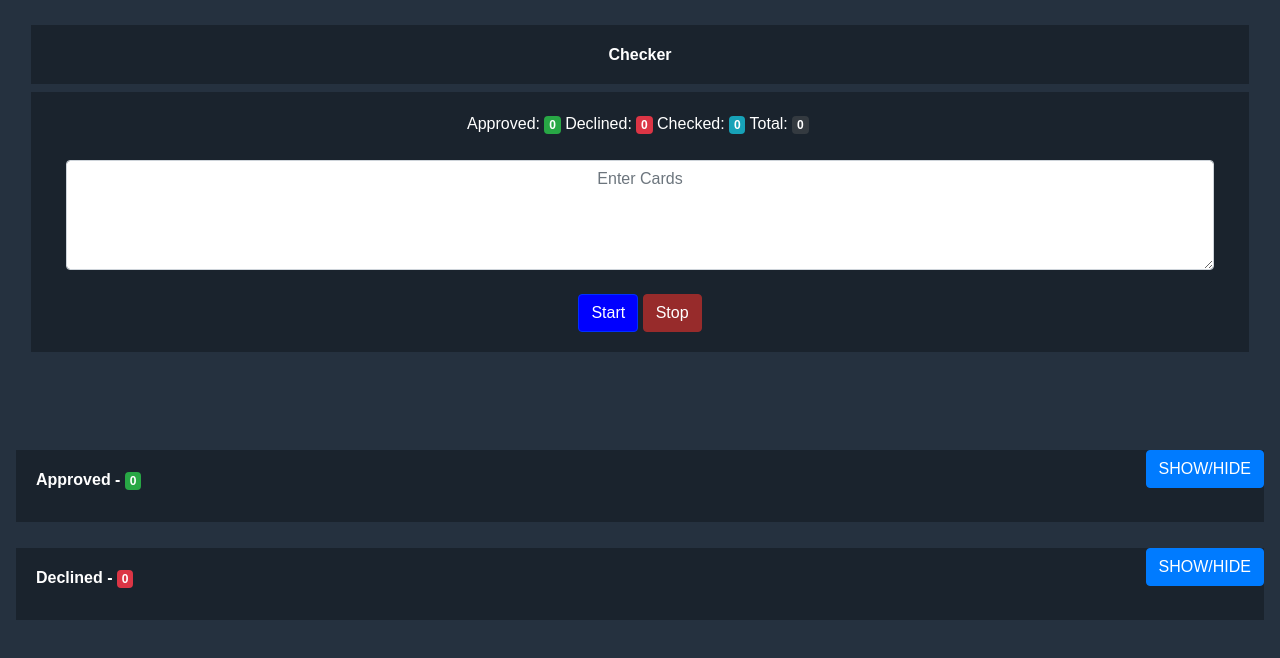
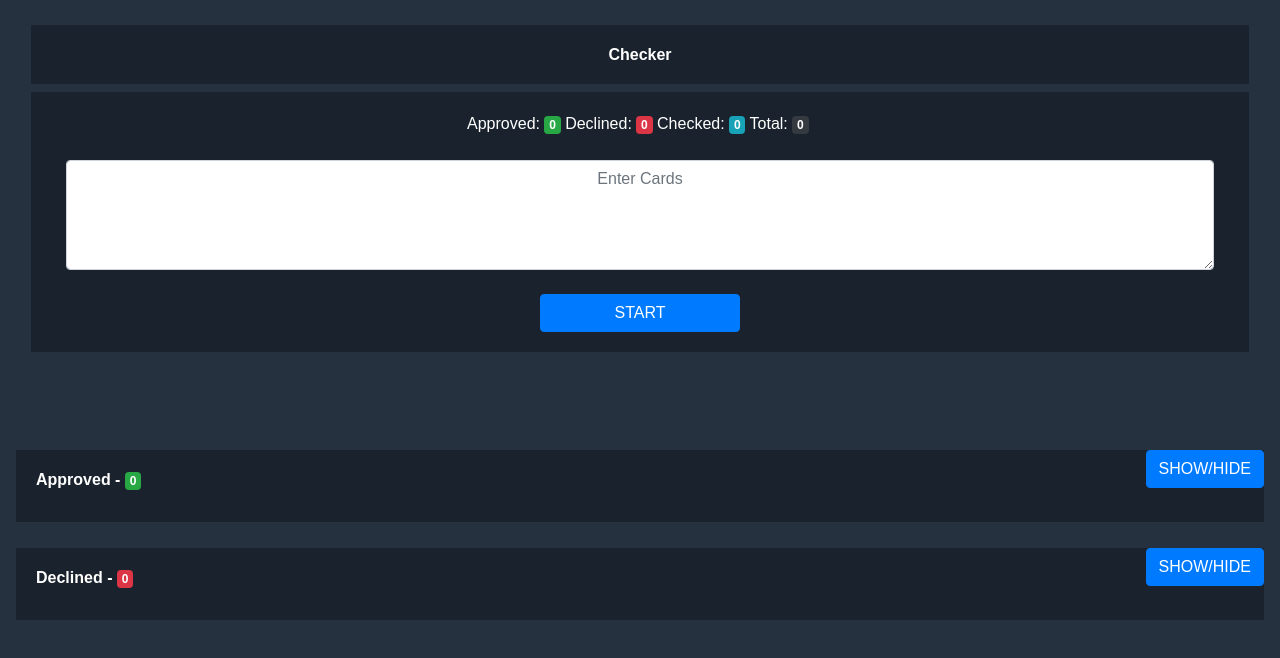
Before and after one commit to rafinius/checker_edit, a plain HTML site: page index.html in a window 1280 px wide. Drawn offline with nearby package versions, Linux system fonts and the light colour scheme.

Commit message:
Add files via upload

```diff
--- a/index.html
+++ b/index.html
@@ -23,9 +23,8 @@
     <span>Total:</span>&nbsp<span id="carregadas" class="badge badge-dark">0</span>&nbsp;<br>&nbsp;<br>
   <textarea type="text" style="text-align: center;" id="lista" class="md-textarea form-control" rows="4" placeholder="Enter Cards"></textarea>&nbsp;
   <center>
- <button type="button" id="iniciar"  onclick="start()" class="btn btn-success" style="background-color:#0000ff; border-color:#0030ff">Start</button>
- <button type="button" onclick="stop()" id="parar" class="btn btn-danger" style="background-color:#972b2b; border-color:#972b2b" >Stop</button>
-        </center>
+<button class="btn btn-primary" style="width: 200px; outline: none;" id="testar" onclick="enviar()" >START</button>
+</center>
  </center>
 </div>
 </div>
```
